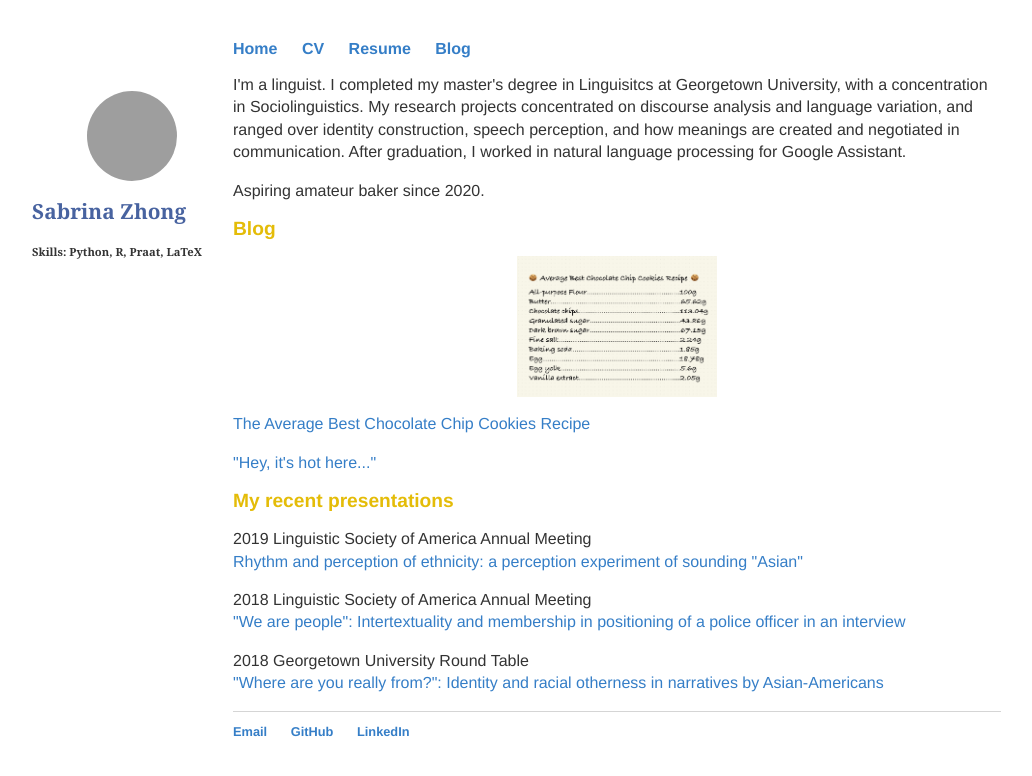
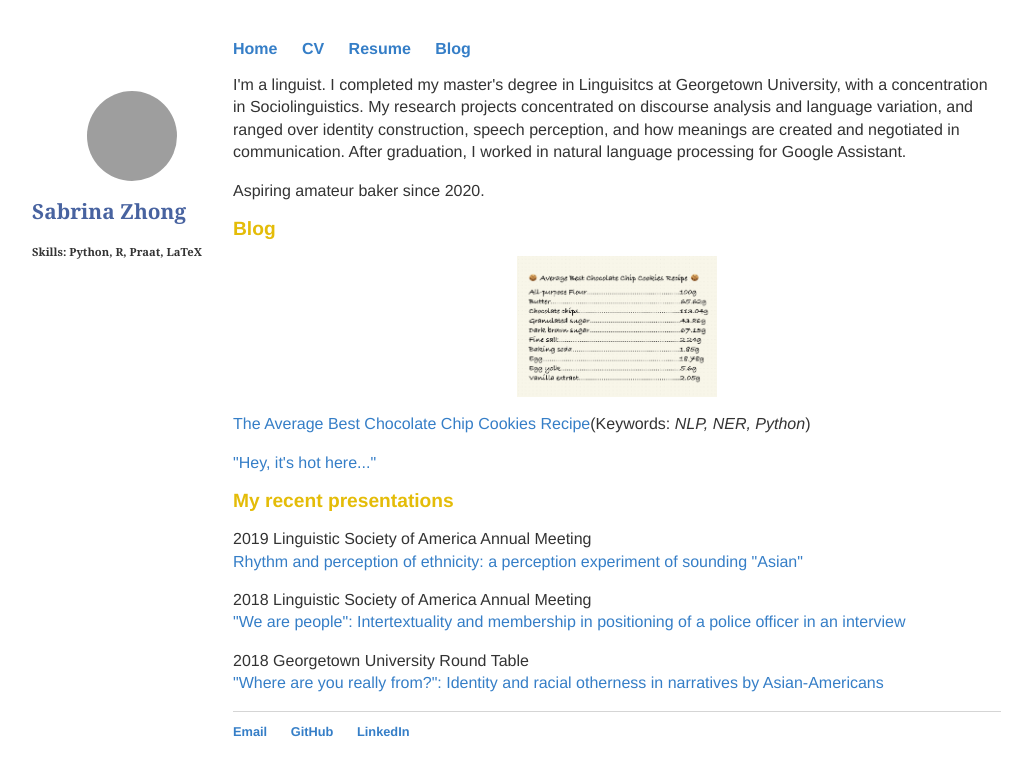
Before and after one commit to sabrinazhong/sabrinazhong.github.io, a Jekyll site: the page built from index.html, in a window 1280 px wide, cut to the strip 0-776 px from the top of the page. Shown: the whole strip, without its empty margins (23-1055 px from the left). Built offline with Jekyll 4.4.1, drawn with Linux system fonts in a browser that asks for light colours; grey boxes are pictures that could not be loaded.

Commit message:
Update index.html

```diff
--- a/index.html
+++ b/index.html
@@ -12,8 +12,8 @@ title: Sabrina Zhong, Personal Website
 	<p>Aspiring amateur baker since 2020. </p>
 
 	<h2>Blog</h2>
-	<img src="https://github.com/sabrinazhong/sabrinazhong.github.io/raw/master/_posts/recipe.jpg" alt="Recipe" width="200">
-	<p><a href="https://sabrinazhong.github.io/blog/2020/04/06/recipe">The Average Best Chocolate Chip Cookies Recipe</a><br>
+	<img src="https://github.com/sabrinazhong/sabrinazhong.github.io/raw/master/_posts/recipe.jpg" alt="Recipe" width="200" align="middle">
+	<p><a href="https://sabrinazhong.github.io/blog/2020/04/06/recipe">The Average Best Chocolate Chip Cookies Recipe</a>(Keywords: <i>NLP, NER, Python</i>)<br>
 	<p><a href="https://sabrinazhong.github.io/blog/2019/11/01/pragmatics-in-conversation">"Hey, it's hot here..."</a><br>
 
 	<h2>My recent presentations</h2>
```
